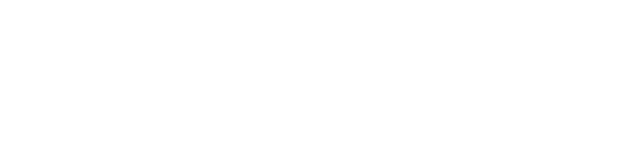
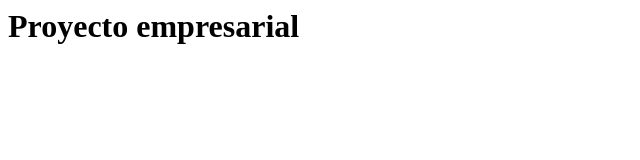
Before and after one commit to jmtu/CursoGitPildInf, a plain HTML site: page index.html in a window 1280 px wide. Shown: the whole page, without its empty margins (0-640 px from the left). Drawn offline with Linux system fonts and the light colour scheme.

Commit message:
párrafo y tamaño de fuente

```diff
--- /dev/null
+++ b/css/index.css
@@ -0,0 +1,3 @@
+body{
+	background-color = #00F;
+}
--- a/index.html
+++ b/index.html
@@ -2,7 +2,9 @@
 <html>
 	<head>
 		<title>Curso Git</title>
+		<link href="css/index.css" rel="stylesheet" type="text/css">
 	</head>
 	<body>
+		<h1>Proyecto empresarial</h1>
 	</body>
 	</html
```
Also changed, not shown: js/index.js (added).
